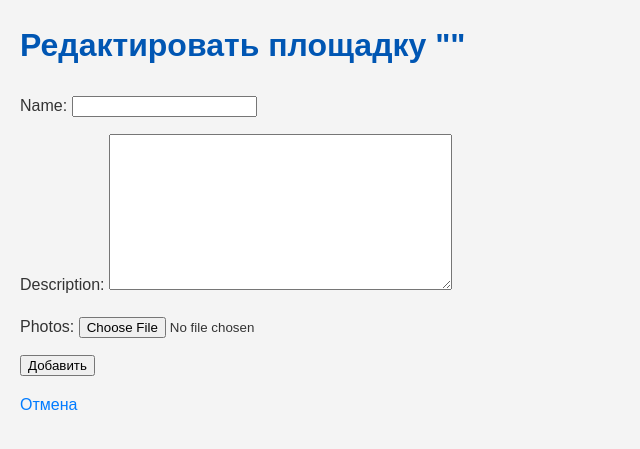
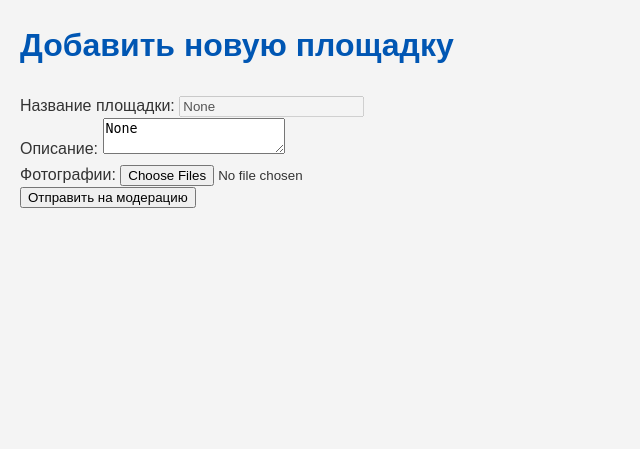
Before and after one commit to Andrei-KV/sport-places-2025, a Django app: template templates/places/edit_place.html in a window 1280 px wide. Shown: the top 449 px of the page, without its empty margins (0-640 px from the left). Run offline with Django 5.2, Linux system fonts and the light colour scheme; the template is opened without the code that fills it: values that come from a table or form of the project are taken from there, others are empty.

Commit message:
Fix add and edit place

```diff
--- a/places/forms.py
+++ b/places/forms.py
@@ -2,9 +2,6 @@ from django import forms
 from .models import Place, PendingPlace, Comment, Rating
 
 class PlaceForm(forms.ModelForm):
-    # Добавляем поле для множественной загрузки файлов
-    photos = forms.FileField(required=False)
-
     class Meta:
         model = PendingPlace
         fields = ['name', 'description']
--- a/places/models.py
+++ b/places/models.py
@@ -63,11 +63,10 @@ class Rating(models.Model):
 
 
 class Photo(models.Model):
-    place = models.ForeignKey(PendingPlace, on_delete=models.CASCADE, related_name='photos')
+    pending_place = models.ForeignKey(PendingPlace, on_delete=models.CASCADE, related_name='photos', null=True, blank=True)
     image = models.ImageField(upload_to='place_photos/')
-
     def __str__(self):
-        return f'Фото для {self.place.name}'
+        return f'Фото для {self.pending_place.name}'
 # place: A ForeignKey that links each photo to its corresponding Place object.
 # related_name='photos' will allow us to easily access all photos
 # for a place with place.photos.all().
--- a/templates/places/add_place.html
+++ b/templates/places/add_place.html
@@ -4,6 +4,12 @@
 <form method="post" enctype="multipart/form-data">
     {% csrf_token %}
     {{ form.as_p }}
+
+    <p>
+        <label for="id_photos">Фотографии:</label>
+        <input type="file" name="photos" id="id_photos" multiple>
+    </p>
+
     <button type="submit">Добавить</button>
 </form>
 <a href="{% url 'home' %}">Отмена</a>
--- a/templates/places/edit_place.html
+++ b/templates/places/edit_place.html
@@ -1,10 +1,23 @@
 {% load static %}
 <link rel="stylesheet" href="{% static 'css/styles.css' %}">
-<h1>Редактировать площадку "{{ place.name }}"</h1>
+<h1>Добавить новую площадку</h1>
 <form method="post" enctype="multipart/form-data">
     {% csrf_token %}
-    {{ form.as_p }}
-    <button type="submit">Добавить</button>
+
+    <div>
+        <label for="id_name">Название площадки:</label>
+        <input type="text" name="name" id="id_name" value="{{ form.name.value }}" required disabled>
+    </div>
+
+    <div>
+        <label for="id_description">Описание:</label>
+        <textarea name="description" id="id_description" required>{{ form.description.value }}</textarea>
+    </div>
+
+    <div>
+        <label for="id_photos">Фотографии:</label>
+        <input type="file" name="photos" id="id_photos" multiple>
+    </div>
+
+    <button type="submit">Отправить на модерацию</button>
 </form>
-</form>
-<a href="{% url 'home' %}">Отмена</a>
```
Also changed, not shown: places/views.py (+9 -2 lines).
